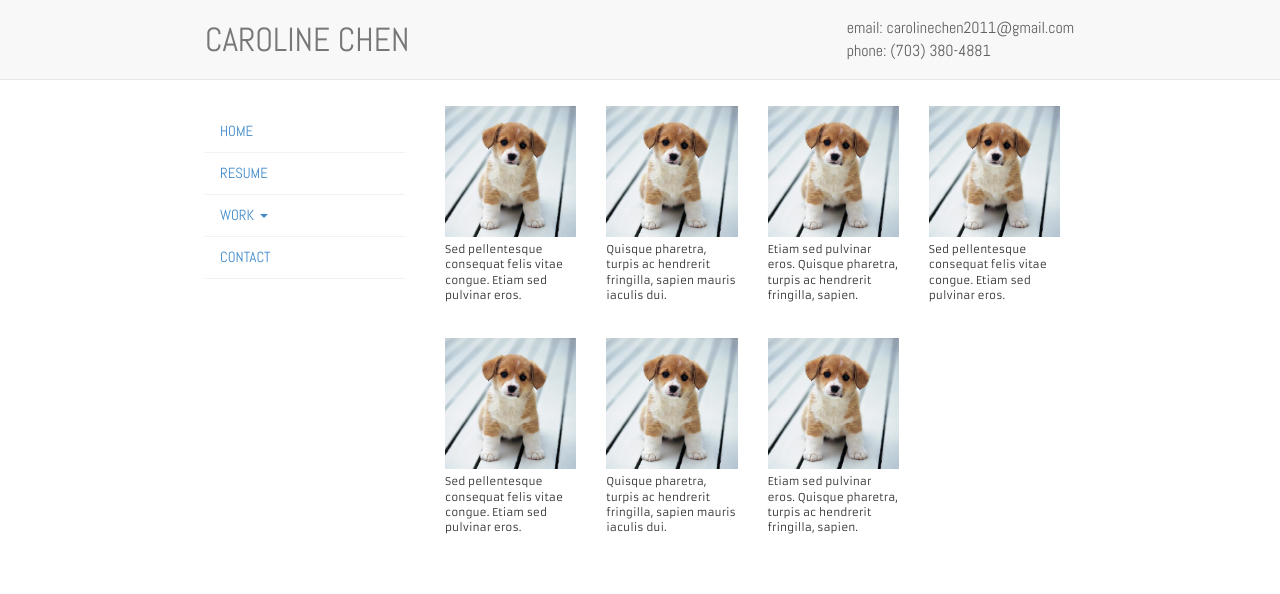
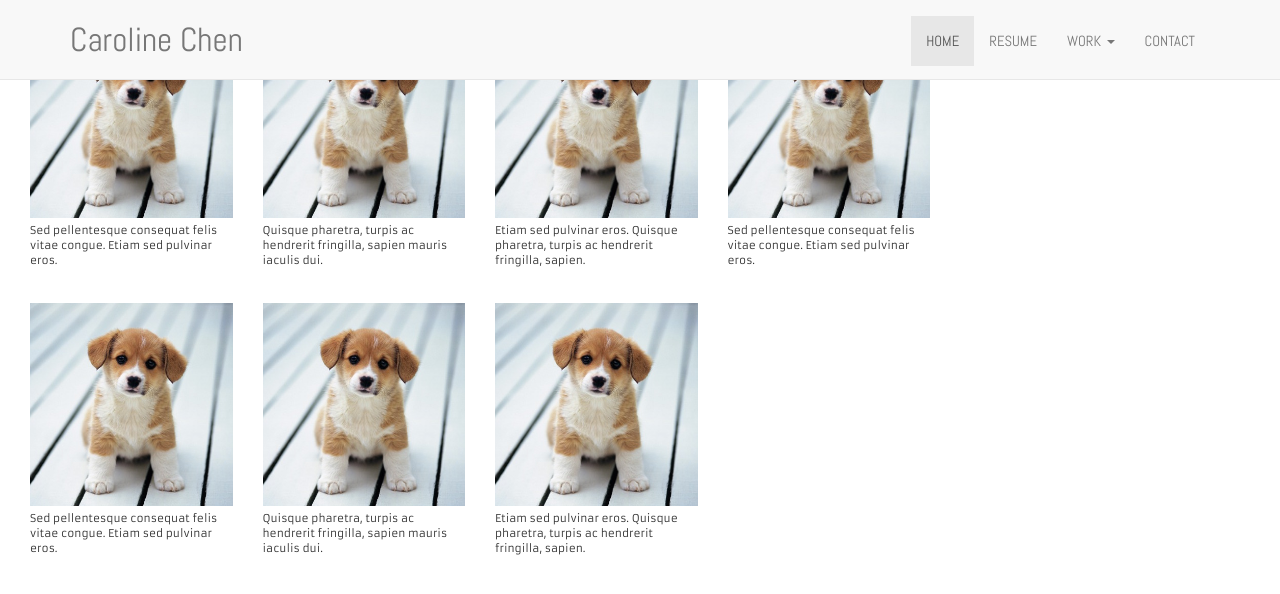
Before and after one commit to BTrujillo/caroline-portfolio, a plain HTML site: page index.html in a window 1280 px wide. Drawn offline with nearby package versions, Linux system fonts and the light colour scheme.

Commit message:
redesign for top navbar

```diff
--- a/index.html
+++ b/index.html
@@ -3,53 +3,39 @@
 	<head>
 		<meta http-equiv="content-type" content="text/html; charset=UTF-8">
 		<meta charset="utf-8">
-		<title>CAROLINE CHEN</title>
+		<title>Fixed Nav + Sticky Footer</title>
 		<meta name="generator" content="Bootply" />
 		<meta name="viewport" content="width=device-width, initial-scale=1, maximum-scale=1">
 		<link href="/css/bootstrap.min.css" rel="stylesheet">
 		<!--[if lt IE 9]>
 			<script src="//html5shim.googlecode.com/svn/trunk/html5.js"></script>
 		<![endif]-->
-		<link href="/css/sidebarstyles.css" rel="stylesheet">
+		<link href="css/styles.css" rel="stylesheet">
 		<link href="/css/main.css" rel="stylesheet">
 		<link href='http://fonts.googleapis.com/css?family=Abel|Armata' rel='stylesheet' type='text/css'>
 	</head>
 	<body>
-<div class="page-container">
+<!-- Wrap all page content here -->
+<div id="wrap">
 
-	<!-- top navbar -->
-    <div class="navbar navbar-default navbar-fixed-top" role="navigation">
-       <div class="container fixed-width">
+  <!-- Fixed navbar -->
+  <div class="navbar navbar-default navbar-fixed-top">
+    <div class="container">
       <div class="navbar-header">
-           <button type="button" class="navbar-toggle" data-toggle="offcanvas" data-target=".sidebar-nav">
+        <button type="button" class="navbar-toggle" data-toggle="collapse" data-target=".navbar-collapse">
           <span class="icon-bar"></span>
           <span class="icon-bar"></span>
           <span class="icon-bar"></span>
         </button>
-           <a class="navbar-brand" href="/index.html">CAROLINE CHEN</a>
+        <a class="navbar-brand" href="#">Caroline Chen</a>
       </div>
-	<span class="hidden-xs">
-        <div class="nav navbar navbar-right">
-          <ul>
-	    <li>email: carolinechen2011@gmail.com</li>
-            <li>phone: (703) 380-4881</li>
-        </ul>
-        </div>
-	</span>
-      </div>
-    </div>
-
-    <div class="container fixed-width" id="wrapper">
-      <div class="row row-offcanvas row-offcanvas-left">
-
-        <!-- sidebar -->
-        <div class="col-xs-6 col-sm-3 sidebar-offcanvas" id="sidebar" role="navigation">
-            <ul class="nav">
-              <li class="active"><a href="index.html">HOME</a></li>
+      <div class="collapse navbar-collapse">
+        <ul class="nav navbar-nav">
+          <li class="active"><a href="/index.html">HOME</a></li>
           <li><a href="/resume.html">RESUME</a></li>
           <li class="dropdown">
-                <a href="#" class="dropdown-toggle" data-toggle="dropdown" role="button" aria-expanded="false">WORK <span class="caret"></span></a>
-                <ul class="dropdown-menu" role="menu">
+            <a href="#" class="dropdown-toggle" data-toggle="dropdown">WORK <b class="caret"></b></a>
+            <ul class="dropdown-menu">
               <li><a href="/work/architecture.html">ARCHITECTURE</a></li>
               <li><a href="/work/painting.html">PAINTING</a></li>
               <li><a href="/work/drawing.html">DRAWING</a></li>
@@ -58,9 +44,11 @@
           </li>
           <li><a href="#">CONTACT</a></li>
         </ul>
+      </div><!--/.nav-collapse -->
+    </div>
   </div>
 
-        <!-- main area -->
+  <!-- Begin page content -->
 
   <div class="col-xs-12 col-sm-9 container">
           <div class="col-xs-6 col-sm-4 col-lg-3 gallery">
@@ -92,14 +80,16 @@
             <p>Etiam sed pulvinar eros. Quisque pharetra, turpis ac hendrerit fringilla, sapien.</p>
           </div>
         </div><!-- /.col-xs-12 main -->
+</div>
 
+<div id="footer">
+  <div class="container">
+    <p class="text-muted credit">Example courtesy <a href="http://martinbean.co.uk">Martin Bean</a> and <a href="http://ryanfait.com/sticky-footer/">Ryan Fait</a>.</p>
+  </div>
+</div>
 
-    </div><!--/.row-->
-  </div><!--/.container-->
-</div><!--/.page-container-->
 	<!-- script references -->
 		<script src="//ajax.googleapis.com/ajax/libs/jquery/2.0.2/jquery.min.js"></script>
 		<script src="/js/bootstrap.min.js"></script>
-		<script src="/js/sidebarscripts.js"></script>
 	</body>
 </html>
```
Lines whose indentation alone changed are shown as unchanged.
